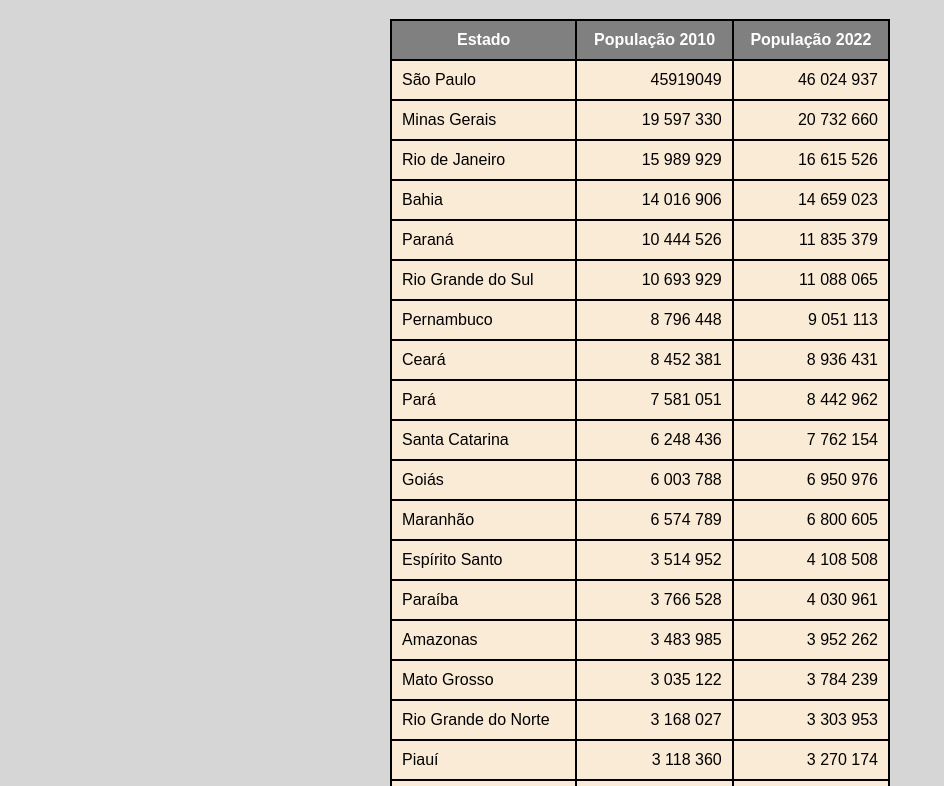
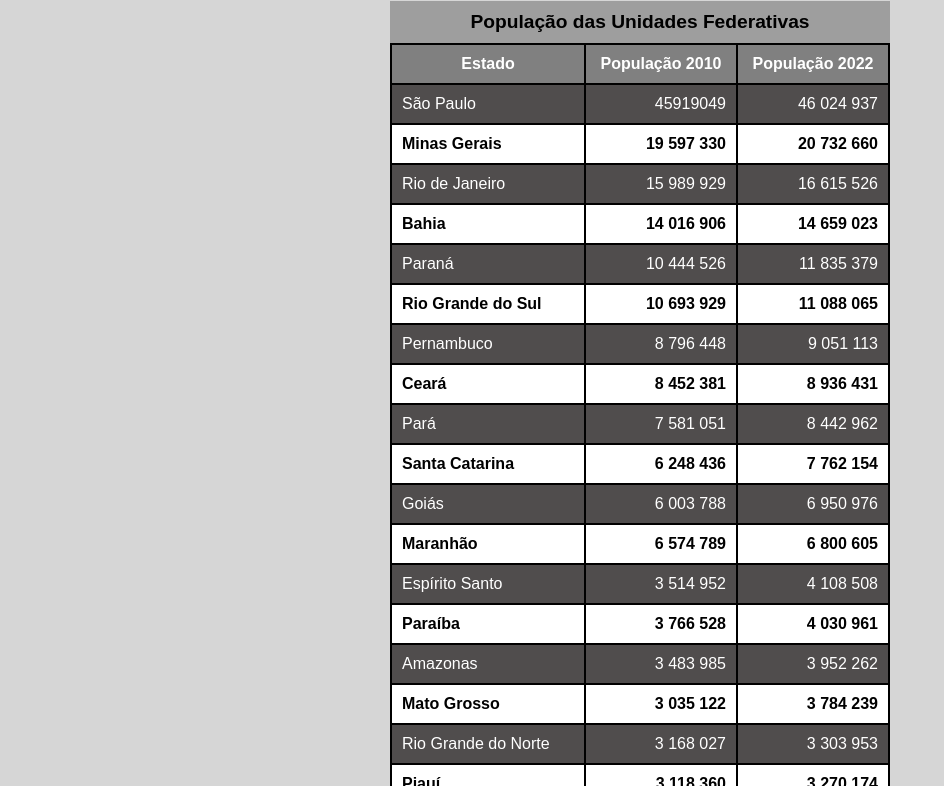
Before and after one commit to Adriansilvadev/HTML-CSS, a plain HTML site: page Exercicios/ex023/tabela002.html in a window 1280 px wide. Shown: the part 64-850 px from the top of the page, without its empty margins (0-944 px from the left). Drawn offline with Linux system fonts and the light colour scheme.

Commit message:
Update tabela002.html

```diff
--- a/Exercicios/ex023/tabela002.html
+++ b/Exercicios/ex023/tabela002.html
@@ -17,12 +17,23 @@
             text-align: center;
         }
 
+        thead > tr > th {
+            position: sticky;
+            top: -1px;
+            background-color:gray ;
+        }
+
         table {
             width: 500px;
             border-collapse: collapse;
             margin: auto;
             margin-top: 20px;
             background-color: antiquewhite;
+            position: relative;
+        }
+
+        .pop {
+            width: 130px;
         }
 
         td,th {
@@ -36,17 +47,34 @@
         }
 
         caption {
-            font-size: 1.5em;
-            background-color: rgb(21, 2, 2);
+            font-size: 1.2em;
+            font-weight: bold;
+            padding: 10px;
+            background-color:rgba(128, 128, 128, 0.646);
         }
 
         .total {
             background-color: rgb(235, 188, 130);
         }
 
+        tbody > tr:nth-child(odd) {  /* odd significa par*/
+            background-color: rgb(80, 77, 77);
+            color: white;
+        }
+
+        tbody > tr:nth-child(even) { /*even significa impar*/
+            background-color: white;
+            font-weight: bold;
+        }
+
         .num {
             text-align: right;
+        }
 
+        p {
+            margin-left: 400px;
+            margin-right: 400px;
+            text-align: justify;
         }
 
     </style>
@@ -65,13 +93,13 @@
                 TR, TD, TH (linha,dado,cabeça)
 
     -->
-    <caption>População das Unidades Federativas</caption>
     <table>
+        <caption>População das Unidades Federativas</caption>
         <thead>
             <tr>
-                <th>Estado</th>
-                <th>População 2010</th>
-                <th>População 2022</th>
+                <th scope="col">Estado</th>
+                <th scope="col" class="pop">População 2010</th>
+                <th scope="col" class="pop">População 2022</th>
             </tr>
         </thead>
         <tbody>
@@ -215,12 +243,18 @@
         </tbody>
         <tfoot>
             <tr>
-                <th>Total</th>
+                <th scope="row">Total de Habitantes</th>
                 <td class="num"><strong>000</strong></td>
                 <td class="num"><strong>000</strong></td>
             </tr>
         </tfoot>
     </table>
+    <p>Lorem ipsum dolor sit amet consectetur adipisicing elit. Repellat pariatur deserunt ex recusandae? Magnam accusamus suscipit illum veritatis odit ipsam natus officiis a at beatae. Repellendus vitae officia laudantium sunt? Lorem ipsum dolor sit amet consectetur adipisicing elit. Id, corporis enim commodi nesciunt illo ducimus? Recusandae ad perspiciatis quasi esse! Officia dolorum esse adipisci vero illo error enim a odit! Lorem ipsum dolor sit amet consectetur adipisicing elit. Et id adipisci, quam dolores labore necessitatibus tenetur sapiente soluta dolorem doloremque sint atque illo fugit eveniet laborum dolore earum reprehenderit velit? Lorem ipsum dolor, sit amet consectetur adipisicing elit. Velit, harum doloribus. Voluptate soluta repudiandae ipsa ipsam corrupti consequuntur a error quod magni optio dolorum sapiente quam, nobis et, nesciunt atque!</p>
+    <p>Lorem ipsum dolor sit amet consectetur adipisicing elit. Repellat pariatur deserunt ex recusandae? Magnam accusamus suscipit illum veritatis odit ipsam natus officiis a at beatae. Repellendus vitae officia laudantium sunt? Lorem ipsum dolor sit amet consectetur adipisicing elit. Id, corporis enim commodi nesciunt illo ducimus? Recusandae ad perspiciatis quasi esse! Officia dolorum esse adipisci vero illo error enim a odit! Lorem ipsum dolor sit amet consectetur adipisicing elit. Et id adipisci, quam dolores labore necessitatibus tenetur sapiente soluta dolorem doloremque sint atque illo fugit eveniet laborum dolore earum reprehenderit velit? Lorem ipsum dolor, sit amet consectetur adipisicing elit. Velit, harum doloribus. Voluptate soluta repudiandae ipsa ipsam corrupti consequuntur a error quod magni optio dolorum sapiente quam, nobis et, nesciunt atque!</p>
+    <p>Lorem ipsum dolor sit amet consectetur adipisicing elit. Repellat pariatur deserunt ex recusandae? Magnam accusamus suscipit illum veritatis odit ipsam natus officiis a at beatae. Repellendus vitae officia laudantium sunt? Lorem ipsum dolor sit amet consectetur adipisicing elit. Id, corporis enim commodi nesciunt illo ducimus? Recusandae ad perspiciatis quasi esse! Officia dolorum esse adipisci vero illo error enim a odit! Lorem ipsum dolor sit amet consectetur adipisicing elit. Et id adipisci, quam dolores labore necessitatibus tenetur sapiente soluta dolorem doloremque sint atque illo fugit eveniet laborum dolore earum reprehenderit velit? Lorem ipsum dolor, sit amet consectetur adipisicing elit. Velit, harum doloribus. Voluptate soluta repudiandae ipsa ipsam corrupti consequuntur a error quod magni optio dolorum sapiente quam, nobis et, nesciunt atque!</p>
+    <p>Lorem ipsum dolor sit amet consectetur adipisicing elit. Repellat pariatur deserunt ex recusandae? Magnam accusamus suscipit illum veritatis odit ipsam natus officiis a at beatae. Repellendus vitae officia laudantium sunt? Lorem ipsum dolor sit amet consectetur adipisicing elit. Id, corporis enim commodi nesciunt illo ducimus? Recusandae ad perspiciatis quasi esse! Officia dolorum esse adipisci vero illo error enim a odit! Lorem ipsum dolor sit amet consectetur adipisicing elit. Et id adipisci, quam dolores labore necessitatibus tenetur sapiente soluta dolorem doloremque sint atque illo fugit eveniet laborum dolore earum reprehenderit velit? Lorem ipsum dolor, sit amet consectetur adipisicing elit. Velit, harum doloribus. Voluptate soluta repudiandae ipsa ipsam corrupti consequuntur a error quod magni optio dolorum sapiente quam, nobis et, nesciunt atque!</p>
+    <p>Lorem ipsum dolor sit amet consectetur adipisicing elit. Repellat pariatur deserunt ex recusandae? Magnam accusamus suscipit illum veritatis odit ipsam natus officiis a at beatae. Repellendus vitae officia laudantium sunt? Lorem ipsum dolor sit amet consectetur adipisicing elit. Id, corporis enim commodi nesciunt illo ducimus? Recusandae ad perspiciatis quasi esse! Officia dolorum esse adipisci vero illo error enim a odit! Lorem ipsum dolor sit amet consectetur adipisicing elit. Et id adipisci, quam dolores labore necessitatibus tenetur sapiente soluta dolorem doloremque sint atque illo fugit eveniet laborum dolore earum reprehenderit velit? Lorem ipsum dolor, sit amet consectetur adipisicing elit. Velit, harum doloribus. Voluptate soluta repudiandae ipsa ipsam corrupti consequuntur a error quod magni optio dolorum sapiente quam, nobis et, nesciunt atque!</p>
+
 
 
 </body>
```
